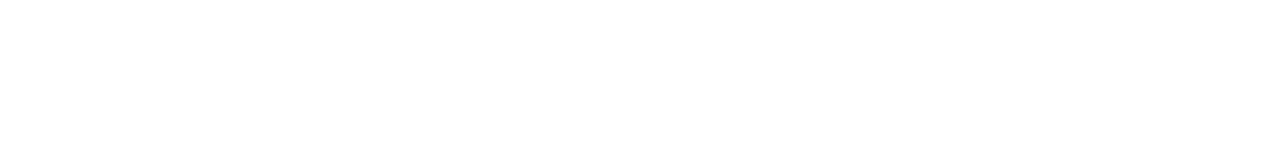
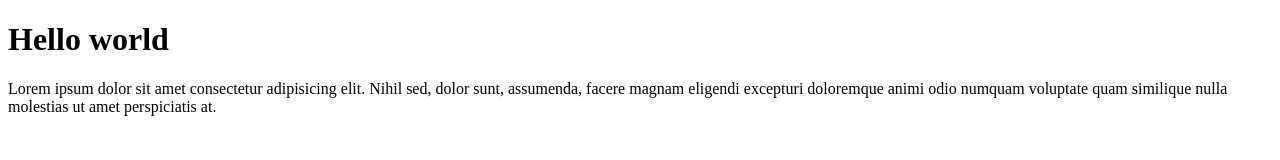
Before and after one commit to Mr-Aliii/practiceProject7, a plain HTML site: page index.html in a window 1280 px wide. Drawn offline with Linux system fonts and the light colour scheme.

Commit message:
Add Heading And Paragraph

```diff
--- a/index.html
+++ b/index.html
@@ -7,5 +7,10 @@
 </head>
 <body>
 
+    <h1>Hello world</h1>
+    <p>
+        Lorem ipsum dolor sit amet consectetur adipisicing elit. Nihil sed, dolor sunt, assumenda, facere magnam eligendi excepturi doloremque animi odio numquam voluptate quam similique nulla molestias ut amet perspiciatis at.
+    </p>
+
 </body>
 </html>
```
